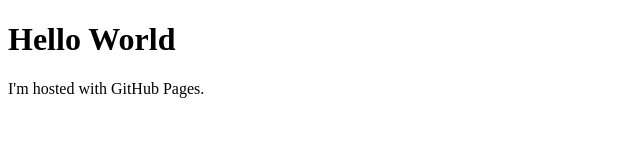
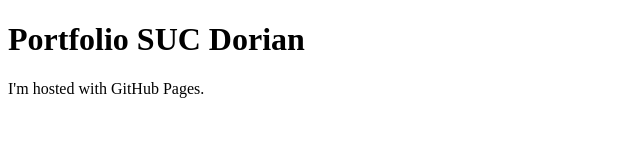
Before and after one commit to drulyne/drulyne.github.io, a plain HTML site: page index.html in a window 1280 px wide. Shown: the whole page, without its empty margins (0-640 px from the left). Drawn offline with Linux system fonts and the light colour scheme.

Commit message:
Porfolio

```diff
--- a/index.html
+++ b/index.html
@@ -1,7 +1,7 @@
 <!DOCTYPE html>
 <html>
 <body>
-<h1>Hello World</h1>
+<h1>Portfolio SUC Dorian</h1>
 <p>I'm hosted with GitHub Pages.</p>
 </body>
 </html>
```
